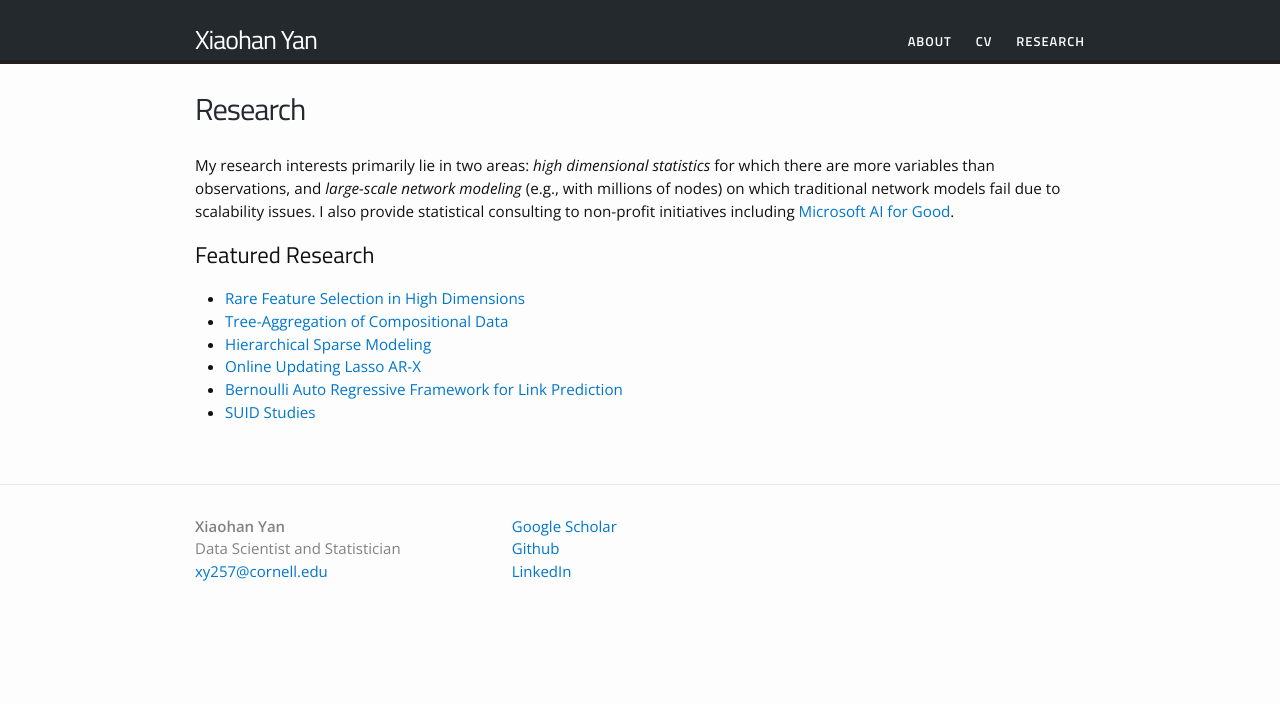
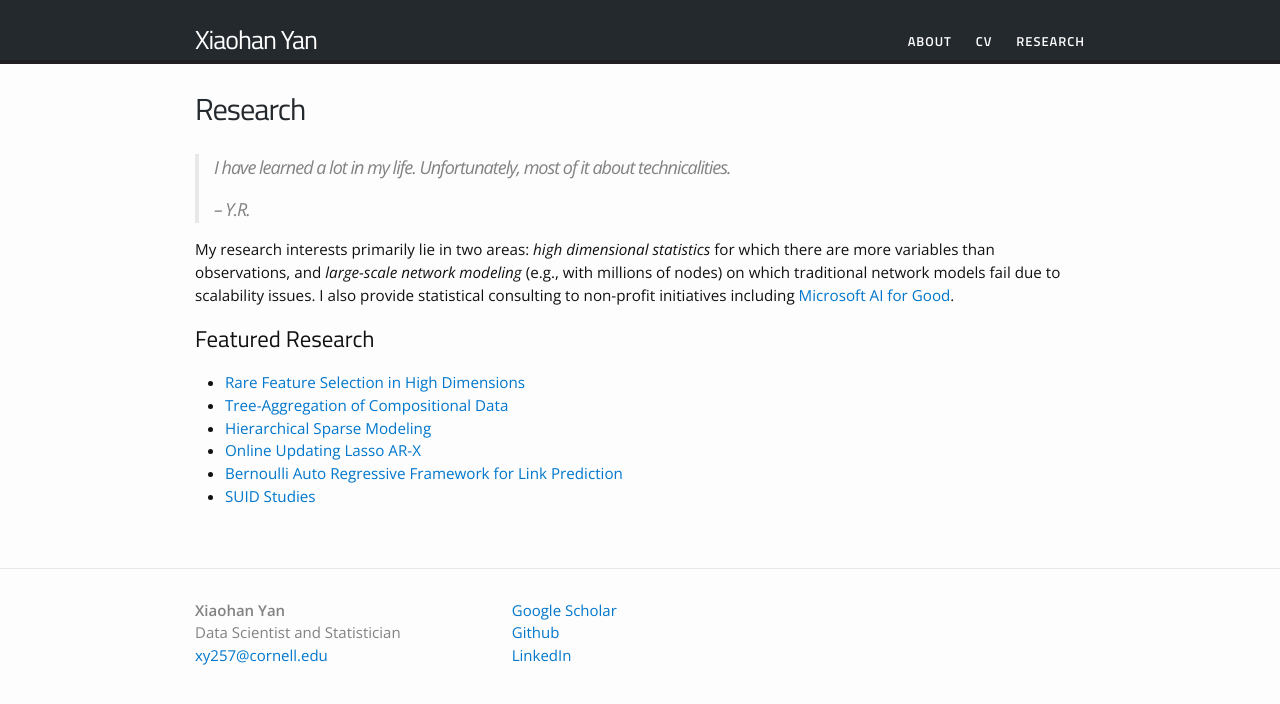
Before and after one commit to yanxht/yanxht.github.io, a Jekyll site: the page built from research.md, in a window 1280 px wide. Shown: the top 704 px of the page. Built offline with Jekyll 4.4.1, drawn with Linux system fonts in a browser that asks for light colours.

Commit message:
Update research page with quote

```diff
--- a/research.md
+++ b/research.md
@@ -5,6 +5,10 @@ permalink: /research/
 ---
 
 <!--- {% include image_caption.html url="/images/comic_causal.png" caption="Comic from xkcd.com" width_perc=35 align="right" %} --->
+
+> I have learned a lot in my life. Unfortunately, most of it about technicalities.
+>
+> -- <cite>Y.R.</cite>
 
 My research interests primarily lie in two areas: *high dimensional statistics* for which there are more variables than observations, and *large-scale network modeling* (e.g., with millions of nodes) on which traditional network models fail due to scalability issues. I also provide statistical consulting to non-profit initiatives including [Microsoft AI for Good](https://www.microsoft.com/en-us/ai/ai-for-good).
 
```
